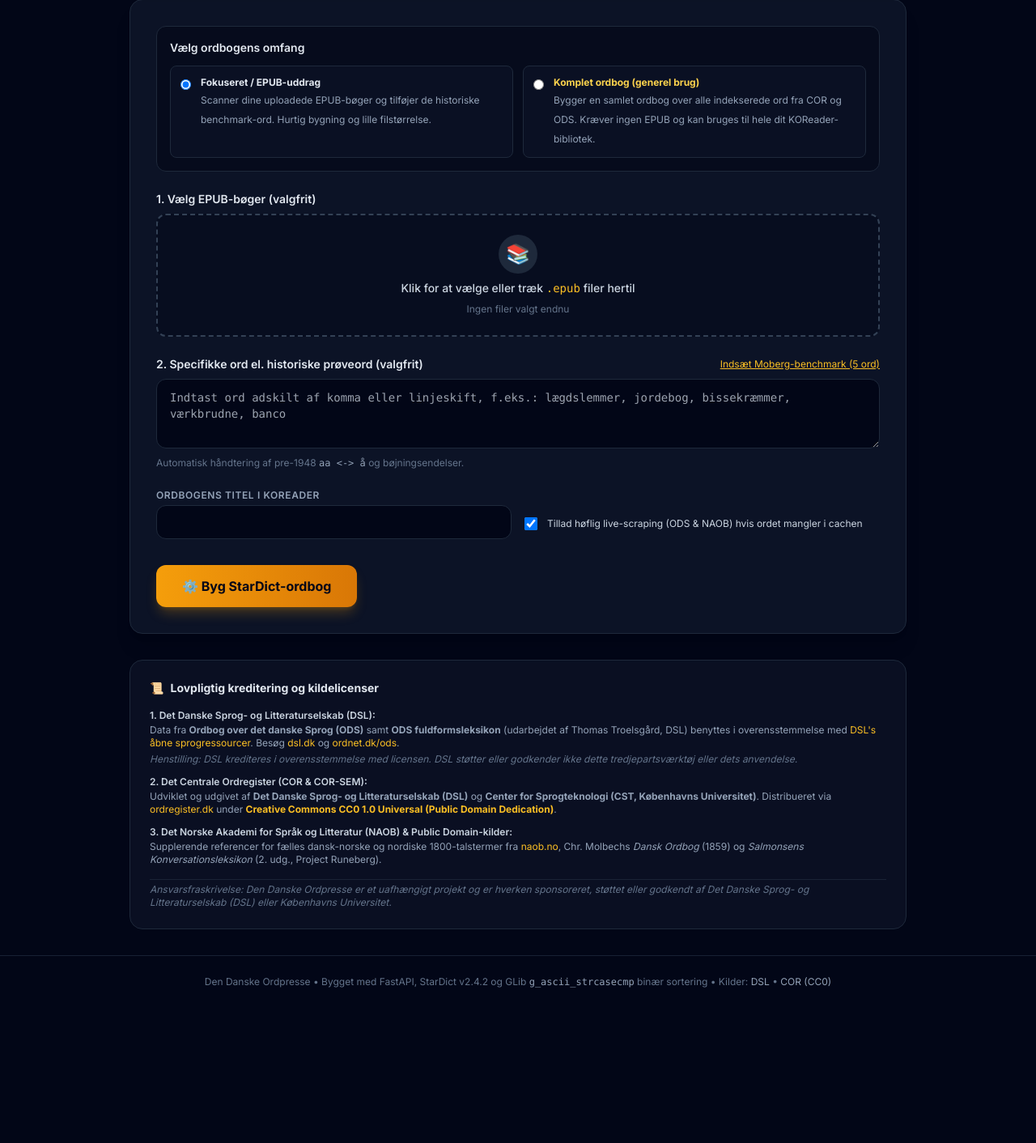
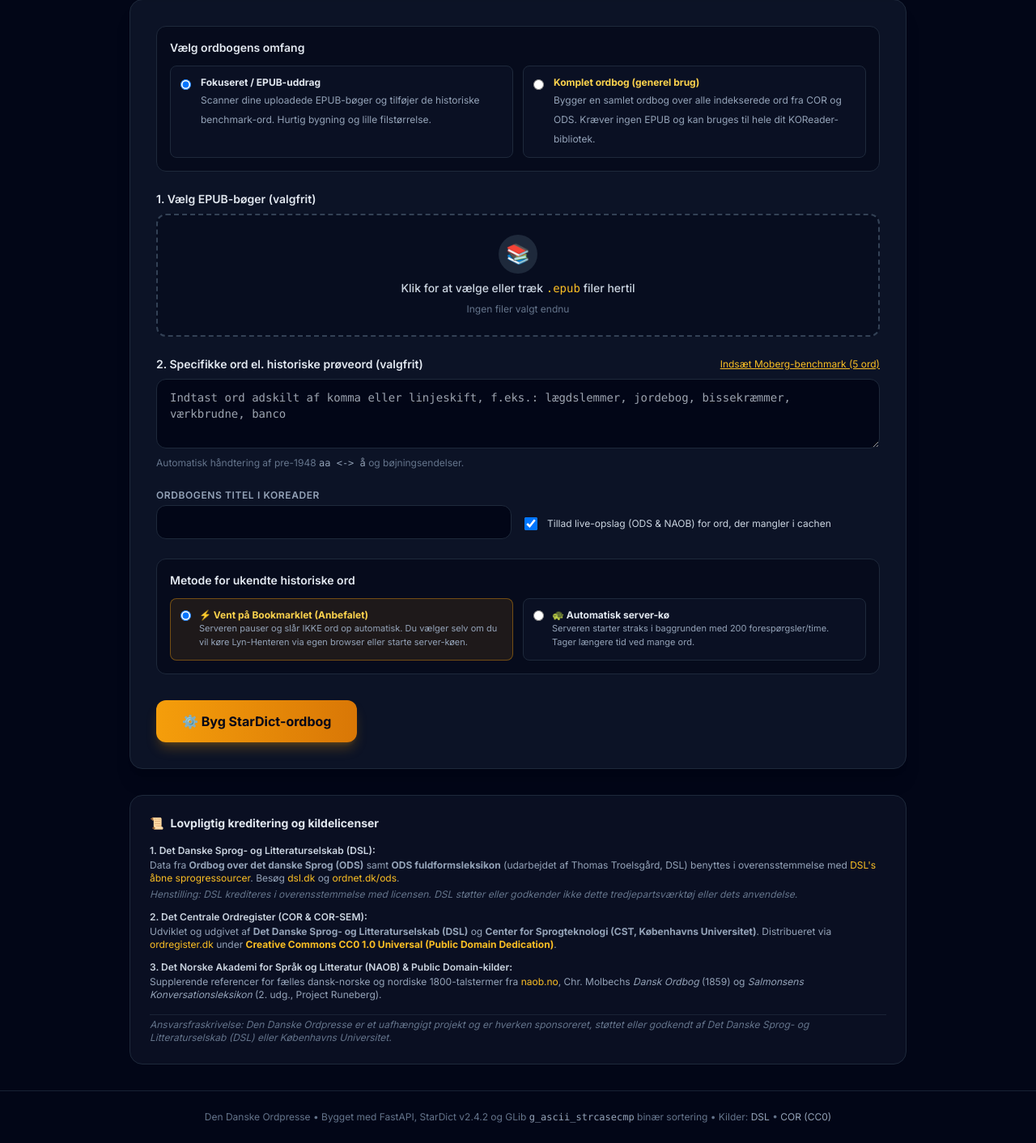
Before and after one commit to massovercharge/ordpresse, a FastAPI app: template src/ordpresse/web/templates/index.html in a window 1280 px wide. Shown: the part 1136-2548 px from the top of the page at 81% size. Before the commit the page ends 2356 px from the top, so only its background shows below. Run offline with FastAPI, Linux system fonts and the light colour scheme; the template is opened without the code that fills it, so the values that code supplies are empty; some libraries are stand-ins or nearby versions.

Commit message:
feat: pause scraping until user selects method (bookmarklet vs server queue)

```diff
--- a/src/ordpresse/web/app.py
+++ b/src/ordpresse/web/app.py
@@ -241,6 +241,7 @@ def _run_background_build(
     allow_network: bool,
     temp_dir: Path,
     main_loop: asyncio.AbstractEventLoop,
+    scrape_mode: str = "bookmarklet",
 ):
     """Worker function executed asynchronously to prevent Cloudflare 524 timeouts."""
 
@@ -266,6 +267,7 @@ def _run_background_build(
             is_cancelled=lambda: job.cancelled,
             build_id=job.build_id,
             loop=main_loop,
+            scrape_mode=scrape_mode,
         )
         job.status = "done"
         job.result = result
@@ -312,6 +314,7 @@ async def start_build(
     bookname: str = Form(DEFAULT_BOOKNAME),
     full_dictionary: bool = Form(False),
     allow_network: bool = Form(True),
+    scrape_mode: str = Form("bookmarklet"),
 ):
     """Trigger an async build job."""
     build_id = uuid.uuid4().hex[:8]
@@ -346,6 +349,7 @@ async def start_build(
         is_network,
         temp_upload_dir,
         loop,
+        scrape_mode,
     )
 
     return {"build_id": build_id, "status": "started"}
@@ -540,3 +544,29 @@ async def get_worker_js():
   box.innerHTML = "<b>✅ Færdig!</b> Alle " + words.length + " ord er sendt til Ordpresse.<br>Du kan lukke denne fane nu.";
 })();'''
     return Response(content=fallback, media_type="application/javascript")
+
+
+@app.post("/api/build/{build_id}/start-server-scrape")
+@app.post("/api/jobs/{build_id}/start-server-scrape")
+async def start_server_scrape(build_id: str):
+    """Explicitly switch build mode to server token-bucket scrape upon user request."""
+    coordinator.set_build_mode(build_id, "server")
+    return {"status": "server_scraping", "build_id": build_id}
+
+
+@app.post("/api/build/{build_id}/set-mode")
+@app.post("/api/jobs/{build_id}/set-mode")
+async def set_build_mode_endpoint(build_id: str, request: Request):
+    """Update build scraping mode dynamically (server, bookmarklet, skip)."""
+    content_type = request.headers.get("content-type", "")
+    mode = "bookmarklet"
+    if "application/json" in content_type:
+        data = await request.json()
+        mode = data.get("mode", "bookmarklet")
+    else:
+        form = await request.form()
+        mode = form.get("mode", "bookmarklet")
+    if mode not in ("server", "bookmarklet", "skip"):
+        raise HTTPException(status_code=400, detail="Ugyldig mode. Tilladte: server, bookmarklet, skip")
+    coordinator.set_build_mode(build_id, mode)
+    return {"status": "ok", "build_id": build_id, "mode": mode}
--- a/src/ordpresse/web/templates/index.html
+++ b/src/ordpresse/web/templates/index.html
@@ -265,8 +265,31 @@
                         <label class="flex items-center gap-3 cursor-pointer">
                             <input type="checkbox" id="allow_network" name="allow_network" checked class="w-4 h-4 rounded bg-slate-950 border-slate-700 text-amber-500 focus:ring-amber-500">
                             <span class="text-xs text-slate-300">
-                                Tillad høflig live-scraping (ODS & NAOB) hvis ordet mangler i cachen
+                                Tillad live-opslag (ODS & NAOB) for ord, der mangler i cachen
                             </span>
+                        </label>
+                    </div>
+                </div>
+
+                <!-- Scrape Mode Choice (Bookmarklet vs Server Queue) -->
+                <div class="bg-slate-950/60 p-4 rounded-xl border border-slate-800 space-y-3">
+                    <label class="block text-sm font-semibold text-slate-200">
+                        Metode for ukendte historiske ord
+                    </label>
+                    <div class="grid grid-cols-1 sm:grid-cols-2 gap-3 text-xs">
+                        <label class="flex items-start gap-2.5 p-3 rounded-lg border border-amber-500/40 bg-amber-500/10 cursor-pointer transition-colors">
+                            <input type="radio" name="scrape_mode" value="bookmarklet" checked class="mt-0.5 text-amber-500 focus:ring-amber-500">
+                            <div>
+                                <span class="font-bold text-amber-300 block">⚡ Vent på Bookmarklet (Anbefalet)</span>
+                                <span class="text-slate-400 text-[11px] leading-relaxed">Serveren pauser og slår IKKE ord op automatisk. Du vælger selv om du vil køre Lyn-Henteren via egen browser eller starte server-køen.</span>
+                            </div>
+                        </label>
+                        <label class="flex items-start gap-2.5 p-3 rounded-lg border border-slate-800 bg-slate-900/50 hover:bg-slate-900 cursor-pointer transition-colors">
+                            <input type="radio" name="scrape_mode" value="server" class="mt-0.5 text-amber-500 focus:ring-amber-500">
+                            <div>
+                                <span class="font-bold text-slate-200 block">🐢 Automatisk server-kø</span>
+                                <span class="text-slate-400 text-[11px] leading-relaxed">Serveren starter straks i baggrunden med 200 forespørgsler/time. Tager længere tid ved mange ord.</span>
+                            </div>
                         </label>
                     </div>
                 </div>
@@ -315,26 +338,29 @@
             </div>
 
             <!-- Peer Helper Panel during build -->
-            <div id="peer-helper-panel" class="hidden bg-slate-950/80 rounded-xl p-4 border border-amber-500/30 space-y-3">
-                <div class="flex items-center justify-between">
-                    <h4 class="font-bold text-amber-400 text-xs flex items-center gap-1.5">
-                        <span>⚡</span> <span>Spring server-køen over med Lyn-Henter</span>
+            <div id="peer-helper-panel" class="hidden bg-slate-950/90 rounded-2xl p-5 border-2 border-amber-500/40 space-y-4 shadow-xl">
+                <div class="flex items-center justify-between border-b border-slate-800 pb-2">
+                    <h4 class="font-bold text-amber-400 text-sm flex items-center gap-2">
+                        <span>⚡</span> <span>Vælg metode for manglende historiske ord</span>
                     </h4>
-                    <span id="missing-words-badge" class="px-2 py-0.5 bg-amber-500/20 text-amber-300 border border-amber-500/30 rounded text-[10px] font-mono">0 ord i kø</span>
+                    <span id="missing-words-badge" class="px-2.5 py-1 bg-amber-500/20 text-amber-300 border border-amber-500/40 rounded-lg text-xs font-mono font-bold">0 ord mangler</span>
                 </div>
-                <p class="text-xs text-slate-300">
-                    Serveren overholder en høflig grænse på 200 forespørgsler/time. Du kan hente ordene lynhurtigt via din egen IP, eller afslutte ordbogen med det samme.
+                <p class="text-xs text-slate-300 leading-relaxed">
+                    Serveren venter på din instruks. Du kan hente ordene lynhurtigt med dit bogmærke, starte den høflige server-kø (200 ord/t), eller afslutte ordbogen med det samme:
                 </p>
-                <div class="flex flex-wrap items-center gap-2 pt-1">
-                    <a id="open-ordnet-link" target="_blank" href="#" class="px-3.5 py-2 bg-amber-500 hover:bg-amber-400 text-slate-950 font-semibold text-xs rounded-xl transition-all flex items-center gap-1.5 shadow-sm">
-                        <span>1. Åbn ordnet.dk (med dit Job-ID) ↗</span>
+                <div class="flex flex-wrap items-center gap-2.5 pt-1">
+                    <a id="open-ordnet-link" target="_blank" href="#" class="px-4 py-2.5 bg-gradient-to-r from-amber-500 to-amber-600 hover:from-amber-400 hover:to-amber-500 text-slate-950 font-black text-xs rounded-xl transition-all flex items-center gap-1.5 shadow-md shadow-amber-500/20">
+                        <span>⚡ 1. Åbn ordnet.dk (Lyn-Henter) ↗</span>
                     </a>
-                    <button id="skip-queue-btn" type="button" class="px-3.5 py-2 bg-slate-800 hover:bg-slate-700 text-slate-200 border border-slate-700 rounded-xl text-xs font-semibold transition-all flex items-center gap-1.5 cursor-pointer">
-                        <span>⏩ Afslut byg nu uden resterende kø</span>
+                    <button id="start-server-scrape-btn" type="button" class="px-3.5 py-2.5 bg-slate-800 hover:bg-slate-700 text-slate-200 border border-slate-700 rounded-xl text-xs font-semibold transition-all flex items-center gap-1.5 cursor-pointer">
+                        <span>🐢 Start server-kø (200 ord/t)</span>
+                    </button>
+                    <button id="skip-queue-btn" type="button" class="px-3.5 py-2.5 bg-slate-900 hover:bg-slate-800 text-slate-400 hover:text-slate-200 border border-slate-800 rounded-xl text-xs font-semibold transition-all flex items-center gap-1.5 cursor-pointer">
+                        <span>⏩ Afslut byg med lokale ord nu</span>
                     </button>
                 </div>
                 <p class="text-[11px] text-slate-400 italic">
-                    Klik på knappen <em>1. Åbn ordnet.dk</em> ovenfor, og klik derefter på <strong>⚡ Ordpresse Lyn-Henter</strong> i din bogmærkelinje.
+                    Tip: Klik på <strong>⚡ 1. Åbn ordnet.dk</strong>, tryk derefter på <strong>⚡ Ordpresse Lyn-Henter</strong> i din bogmærkelinje. Serveren modtager ordene automatisk og bygger videre i realtid!
                 </p>
             </div>
 
@@ -470,6 +496,30 @@
             } catch (err) {
                 console.error("Kunne ikke springe kø over:", err);
             }
+        }
+
+        const startServerScrapeBtn = document.getElementById('start-server-scrape-btn');
+
+        async function startServerScrape(buildId) {
+            if (!buildId) return;
+            if (startServerScrapeBtn) {
+                startServerScrapeBtn.disabled = true;
+                startServerScrapeBtn.classList.add('opacity-50', 'cursor-not-allowed');
+            }
+            const logEntry = document.createElement('div');
+            logEntry.className = 'text-amber-400 font-semibold';
+            logEntry.textContent = `[${new Date().toLocaleTimeString()}] Skifter til automatisk server-kø (${buildId})...`;
+            logBox.appendChild(logEntry);
+            logBox.scrollTop = logBox.scrollHeight;
+            try {
+                await fetch(`/api/build/${buildId}/start-server-scrape`, { method: 'POST' });
+            } catch (err) {
+                console.error("Kunne ikke starte server-kø:", err);
+            }
+        }
+
+        if (startServerScrapeBtn) {
+            startServerScrapeBtn.addEventListener('click', () => startServerScrape(currentBuildId));
         }
 
         if (skipQueueBtn) {
```
Also changed, not shown: src/ordpresse/pipeline.py (+24 -10 lines), src/ordpresse/sources/rate_limiter.py (+85 -8 lines), tests/test_rate_limiter_and_peer.py (+46 -0 lines).
